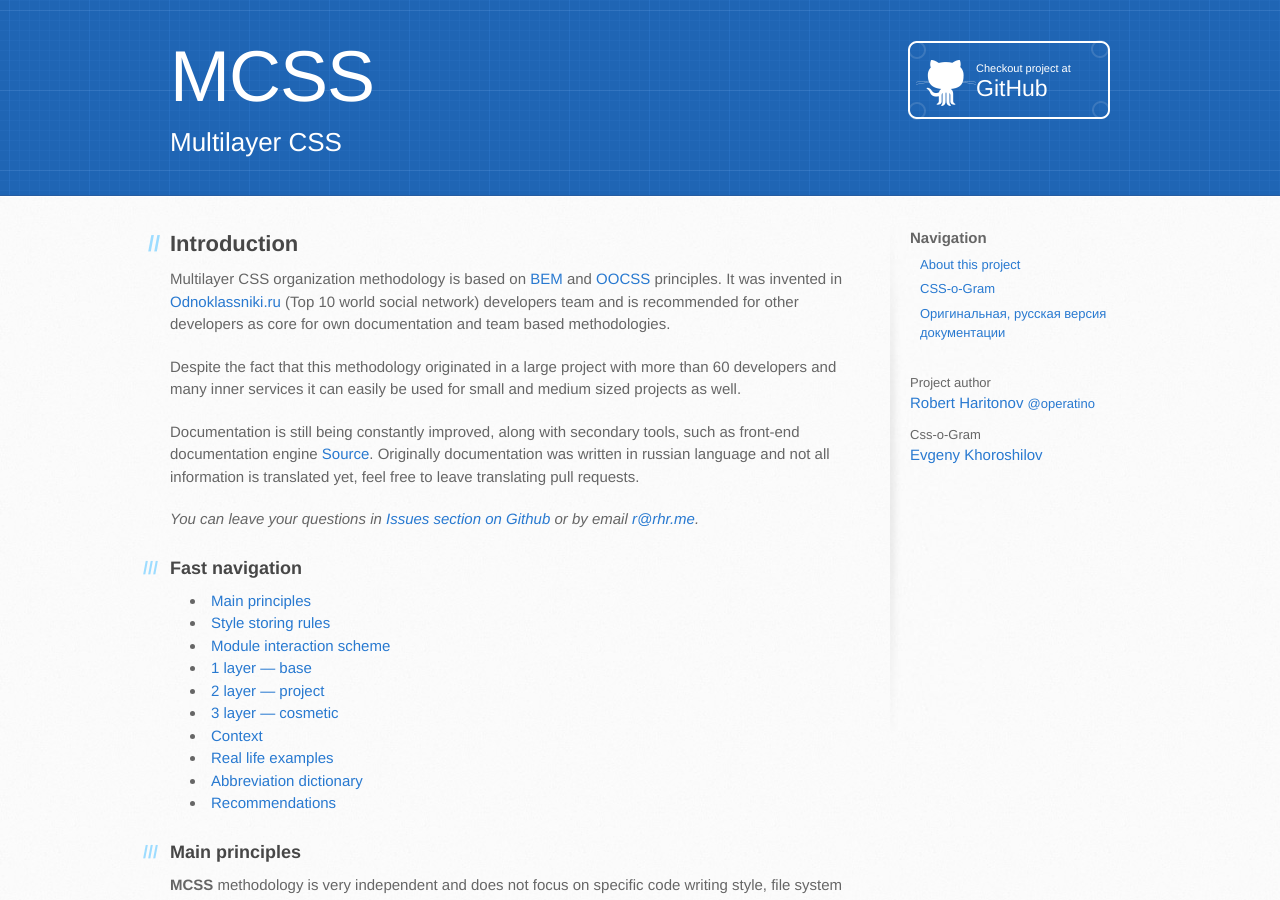
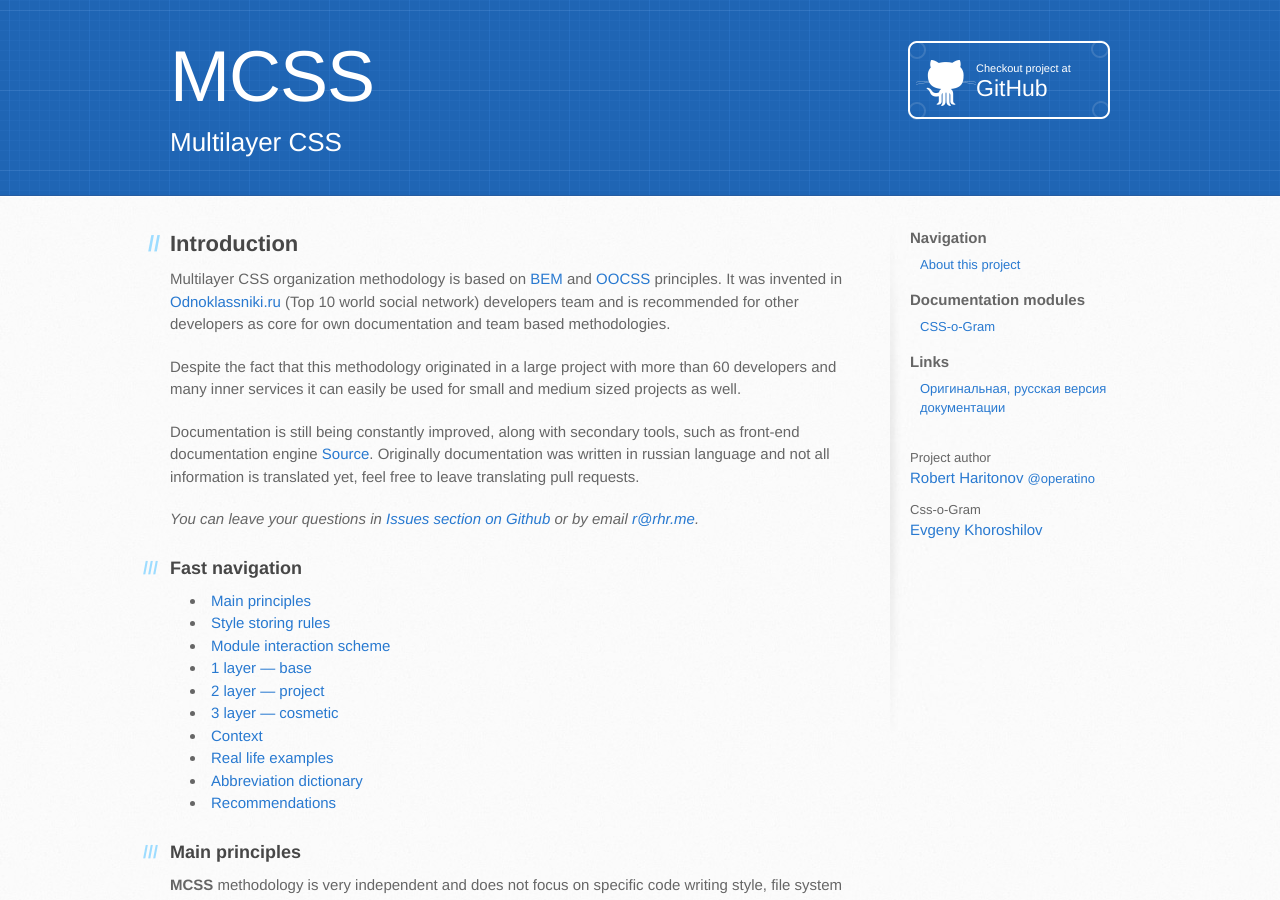
Before and after one commit to robhrt7/MCSS, a Jekyll site: the page built from en/index.md, in a window 1280 px wide and 900 px high. Built offline with Jekyll 4.4.1, drawn with Linux system fonts in a browser that asks for light colours; Markdown is read by kramdown in place of the engine named in the settings; comment, search, counter and statistics services are not loaded.

Commit message:
Seperating menu sections

```diff
--- a/_layouts/default-en.html
+++ b/_layouts/default-en.html
@@ -75,25 +75,23 @@
                         <li class="navigation_i __link-to-main"><a href="{{ site.en-baseurl }}">Main</a></li>
                         <li class="navigation_i helpers_go-to-content"><a href="#content">Skip to content</a></li>
                         <li class="navigation_i"><a href="{{ site.en-project-descr-url }}">About this project</a></li>
+                    </ul>
+
+                    <div class="navigation_t">
+                        {{ site.en-res-navigation-modules }}
+                    </div>
+
+                    <ul class="navigation_ul">
                         <li class="navigation_i"><a href="{{ site.baseurl }}/en/modules/cssg.html">CSS-o-Gram</a></li>
+                    </ul>
+
+                    <div class="navigation_t">
+                        {{ site.en-res-navigation-links }}
+                    </div>
+
+                    <ul class="navigation_ul">
                         <li class="navigation_i"><a href="{{ site.baseurl }}">Оригинальная, русская версия документации</a></li>
                     </ul>
-
-                    <!--<div class="navigation_t">-->
-                        <!--{{ site.en-res-navigation-modules }}-->
-                    <!--</div>-->
-
-                    <!--<ul class="navigation_ul">-->
-                        <!--<li class="link-to-main navigation_i"><a href="{{ site.baseurl }}/modules/README.html">О модулях</a></li>-->
-                    <!--</ul>-->
-
-                    <!--<div class="navigation_t">-->
-                        <!--{{ site.en-res-navigation-links }}-->
-                    <!--</div>-->
-
-                    <!--<ul class="navigation_ul">-->
-                        <!--<li class="link-to-main navigation_i"><a href="http://tohtml.it/post/43785238499/css">Видео запись презентации о MCSS</a></li>-->
-                    <!--</ul>-->
 
                 </nav>
 
```
